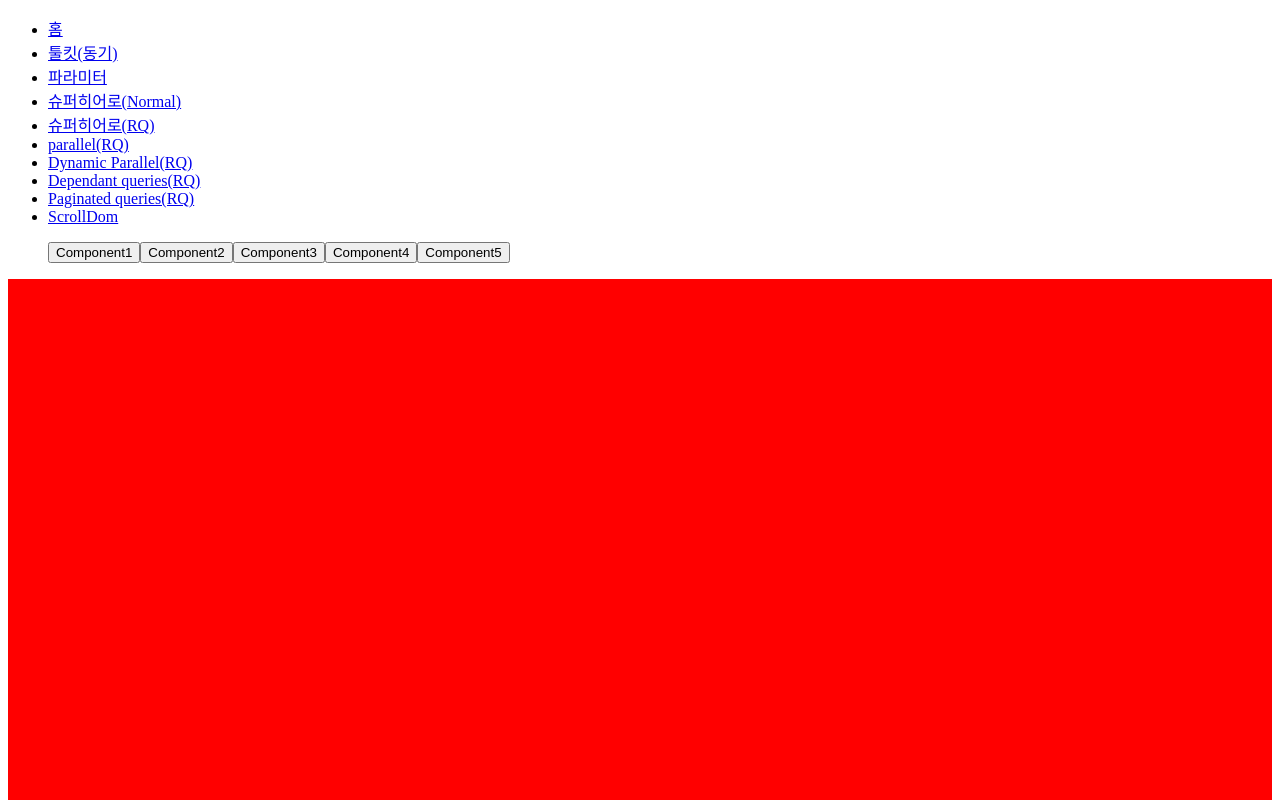
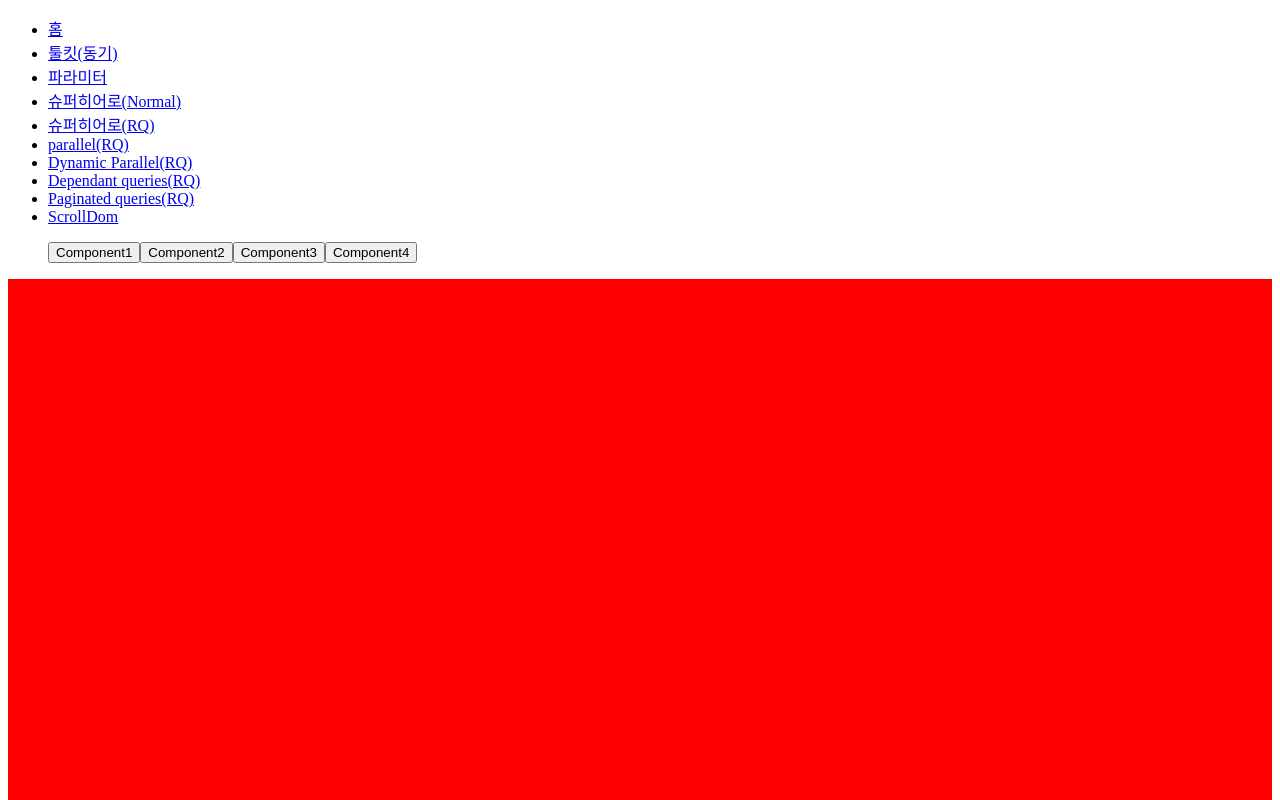
Before and after one commit to ssi02014/react-query-tutorial, a React (Create React App) app in the folder app/: page /scroll-dom in a window 1280 px wide. Shown: the top 800 px of the page. Built offline with nearby package versions, Linux system fonts and the light colour scheme.

Commit message:
refac: forwardRef

```diff
--- a/app/src/components/ScrollComponent/ComponentOne.tsx
+++ b/app/src/components/ScrollComponent/ComponentOne.tsx
@@ -1,12 +1,14 @@
-import React, { forwardRef } from 'react';
+import React, { ForwardedRef, forwardRef } from 'react';
 import styled from 'styled-components';
 
 interface Props {
   color: string;
 }
-const ComponentOne = forwardRef(({ color }: Props, ref: any) => {
-  return <Wrapper color={color} ref={ref}></Wrapper>;
-});
+const ComponentOne = forwardRef(
+  ({ color }: Props, ref: ForwardedRef<HTMLDivElement>) => {
+    return <Wrapper color={color} ref={ref}></Wrapper>;
+  }
+);
 
 const Wrapper = styled.div<{ color: string }>`
   height: 700px;
--- a/app/src/pages/ScrollDom/index.tsx
+++ b/app/src/pages/ScrollDom/index.tsx
@@ -7,14 +7,12 @@ const ScrollDomPage = () => {
   const component2 = useRef<HTMLDivElement>(null);
   const component3 = useRef<HTMLDivElement>(null);
   const component4 = useRef<HTMLDivElement>(null);
-  const component5 = useRef<HTMLDivElement>(null);
 
   const handleScroll = useCallback((num: number) => {
     switch (num) {
       case 1:
         if (component1.current)
           component1.current.scrollIntoView({ behavior: 'smooth' });
-
         break;
       case 2:
         if (component2.current) {
@@ -29,10 +27,6 @@ const ScrollDomPage = () => {
       case 4:
         if (component4.current)
           component4.current.scrollIntoView({ behavior: 'smooth' });
-        break;
-      case 5:
-        if (component5.current)
-          component5.current.scrollIntoView({ behavior: 'smooth' });
         break;
       default:
         return;
@@ -54,9 +48,6 @@ const ScrollDomPage = () => {
           <li>
             <button onClick={() => handleScroll(4)}>Component4</button>
           </li>
-          <li>
-            <button onClick={() => handleScroll(5)}>Component5</button>
-          </li>
         </NavList>
       </nav>
       <div>
@@ -64,7 +55,6 @@ const ScrollDomPage = () => {
         <ComponentOne color="green" ref={component2} />
         <ComponentOne color="blue" ref={component3} />
         <ComponentOne color="yellow" ref={component4} />
-        <ComponentOne color="purple" ref={component5} />
       </div>
     </div>
   );
```
